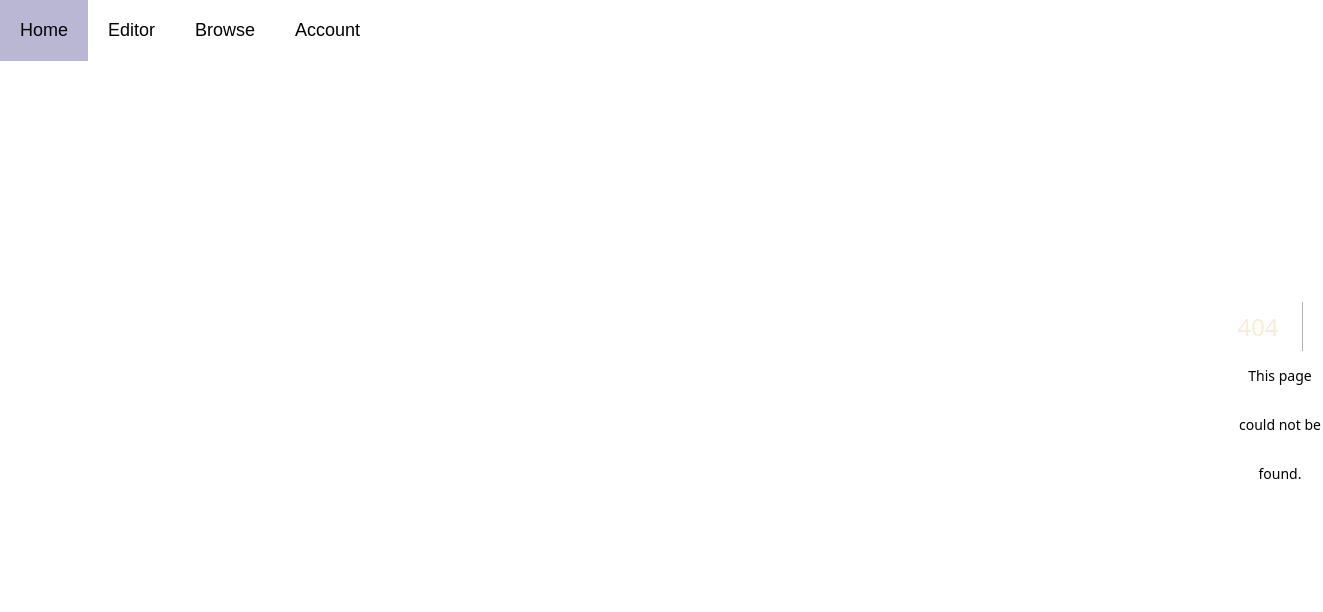
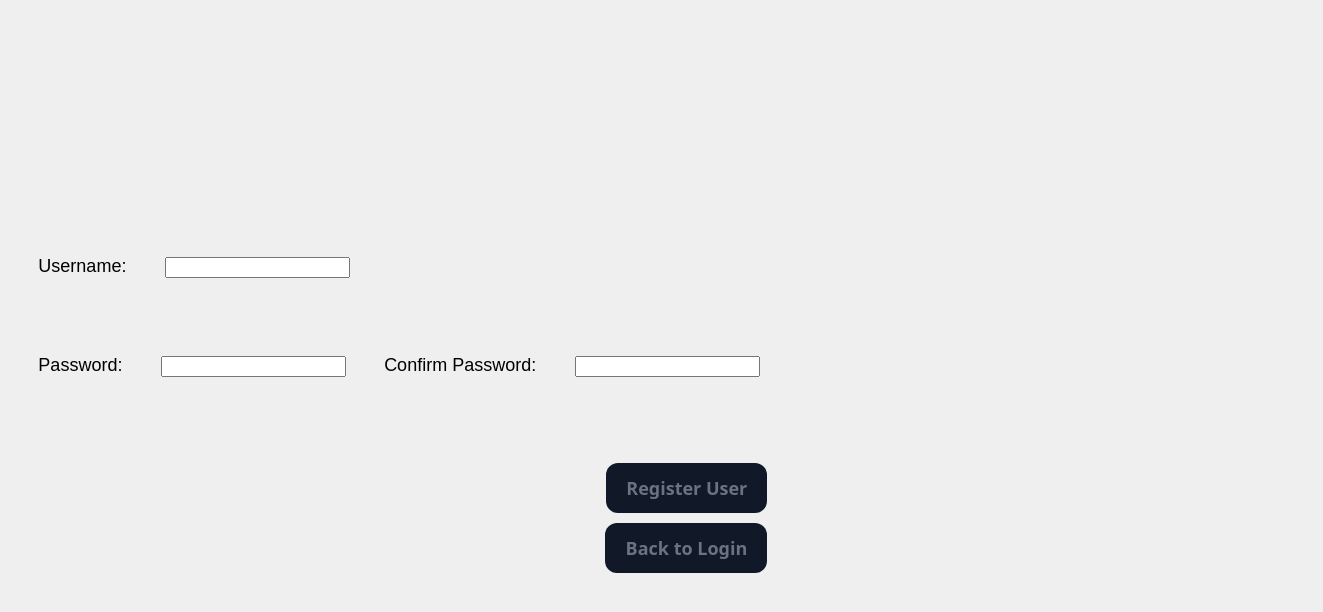
Before and after one commit to luke-taful/bulletin, a Next.js app in the folder bulletin/: page /NewUser in a window 1280 px wide. Before the commit this address had no page. Shown: the top 612 px of the page, 1323 px wide, since content can reach past the window. Built offline with nearby package versions, Linux system fonts and the light colour scheme.

Commit message:
Form for new user added, toggled from within Login page

```diff
--- /dev/null
+++ b/bulletin/src/pages/NewUser.js
@@ -0,0 +1,34 @@
+"use client"
+import React, { useState } from 'react';
+import "../style/style.css";
+
+export default function NewUser({setRegister}){
+    const [password, setPassword] = useState("");
+    const [passValid, setPassValid] = useState("");
+    const [username, setUsername] = useState("");
+    const [pending, setPending] = useState("");
+
+    const handleSubmit = (e) => {
+        e.preventDefault();
+        console.log("New User");
+        setRegister(false);
+    };
+
+    return(
+        <div className='formContainer'>
+            <form onSubmit={handleSubmit}>
+                <label className="formElement">Username:</label>
+                <input className="formElement" value={username} onChange={(e) => setUsername(e.target.value)}></input>
+                <br/>
+                <label className="formElement">Password:</label>
+                <input className="formElement" value={password} onChange={(e) => setPassword(e.target.value)}></input>
+                <label className="formElement">Confirm Password:</label>
+                <input className="formElement" value={passValid} onChange={(e) => setPassValid(e.target.value)}></input>
+                <button  disabled={false}>Register User</button>
+                {/* style={buttonDisabled ? formButtonDisabled : formButton} */}
+                <p/>
+            </form>
+            <button onClick={() => setRegister(false)}>Back to Login</button>
+        </div>
+    );
+}
```
Also changed, not shown: bulletin/src/pages/Login.js (+21 -3 lines).
